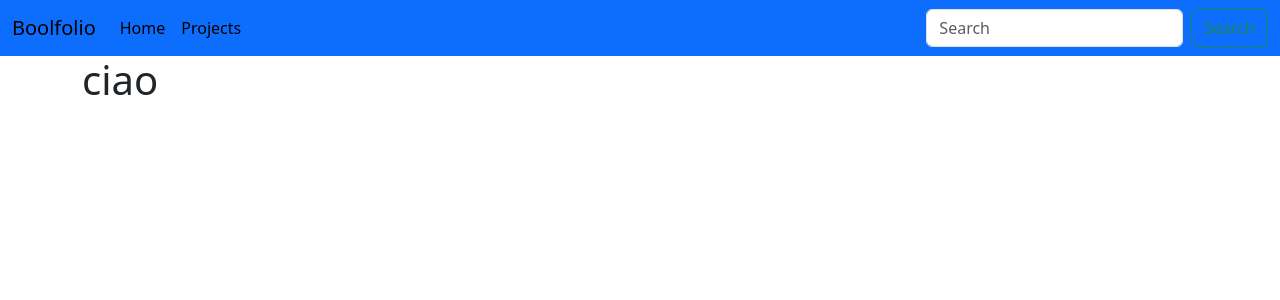
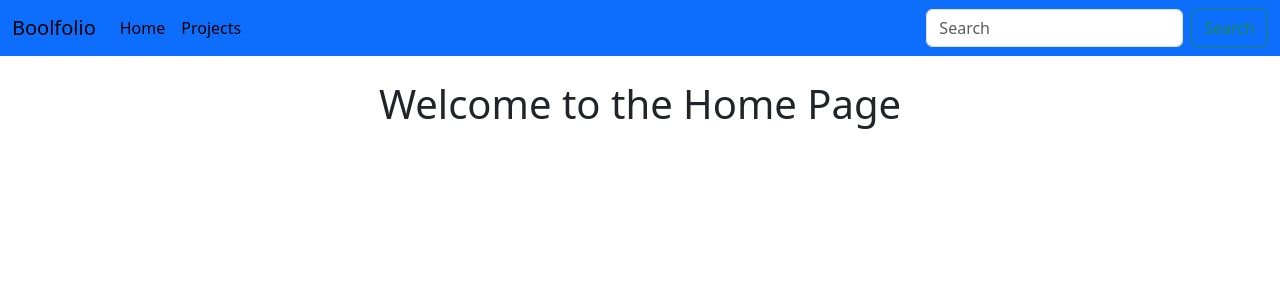
Before and after one commit to filippo-falcone/vite-boolfolio, a Vue app: page / in a window 1280 px wide. Shown: the top 300 px of the page. Built offline with nearby package versions, Linux system fonts and the light colour scheme.

Commit message:
feat: change h1 content to AppHome.vue

```diff
--- a/src/pages/AppHome.vue
+++ b/src/pages/AppHome.vue
@@ -3,9 +3,9 @@ export default {}
 </script>
 
 <template>
-    <section>
+    <section class="py-4">
         <div class="container">
-            <h1>ciao</h1>
+            <h1 class="text-center">Welcome to the Home Page</h1>
         </div>
     </section>
 </template>
```
